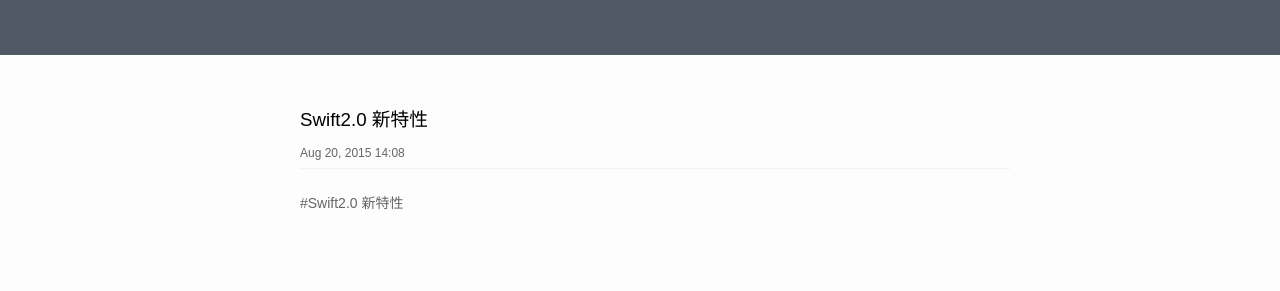
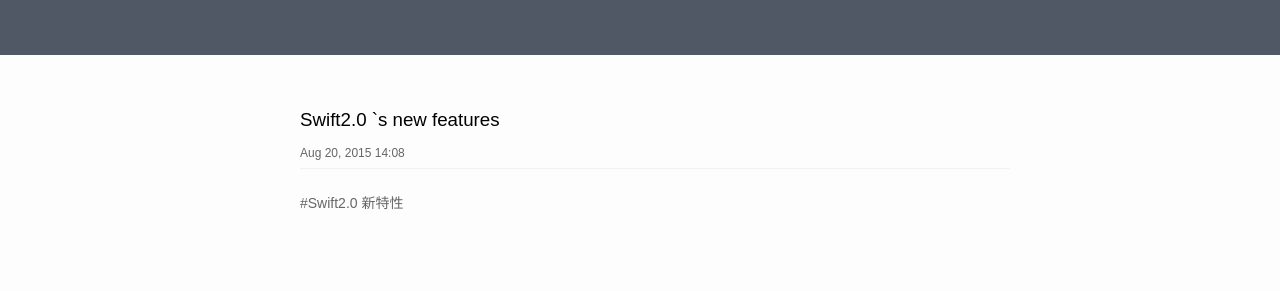
Before and after one commit to ace2github/cch, a Jekyll site: the page built from index.html, in a window 1280 px wide. Shown: the part 136-427 px from the top of the page. Built offline with Jekyll 4.4.1, drawn with Linux system fonts in a browser that asks for light colours.

Commit message:
post message modify

```diff
--- a/_posts/2015-08-20-Swift2.0-新特性.markdown
+++ b/_posts/2015-08-20-Swift2.0-新特性.markdown
@@ -1,13 +1,10 @@
 ---
 layout: post
-title:  "Swift2.0 新特性"
+title:  "Swift2.0 `s new features"
 date:   2015-08-20 14:58:00
 categories: Swift
 ---
-
 #Swift2.0 新特性
-
-Tags: Swift
 
 ![](https://developer.apple.com/assets/elements/icons/128x128/swift.png)
 
```
